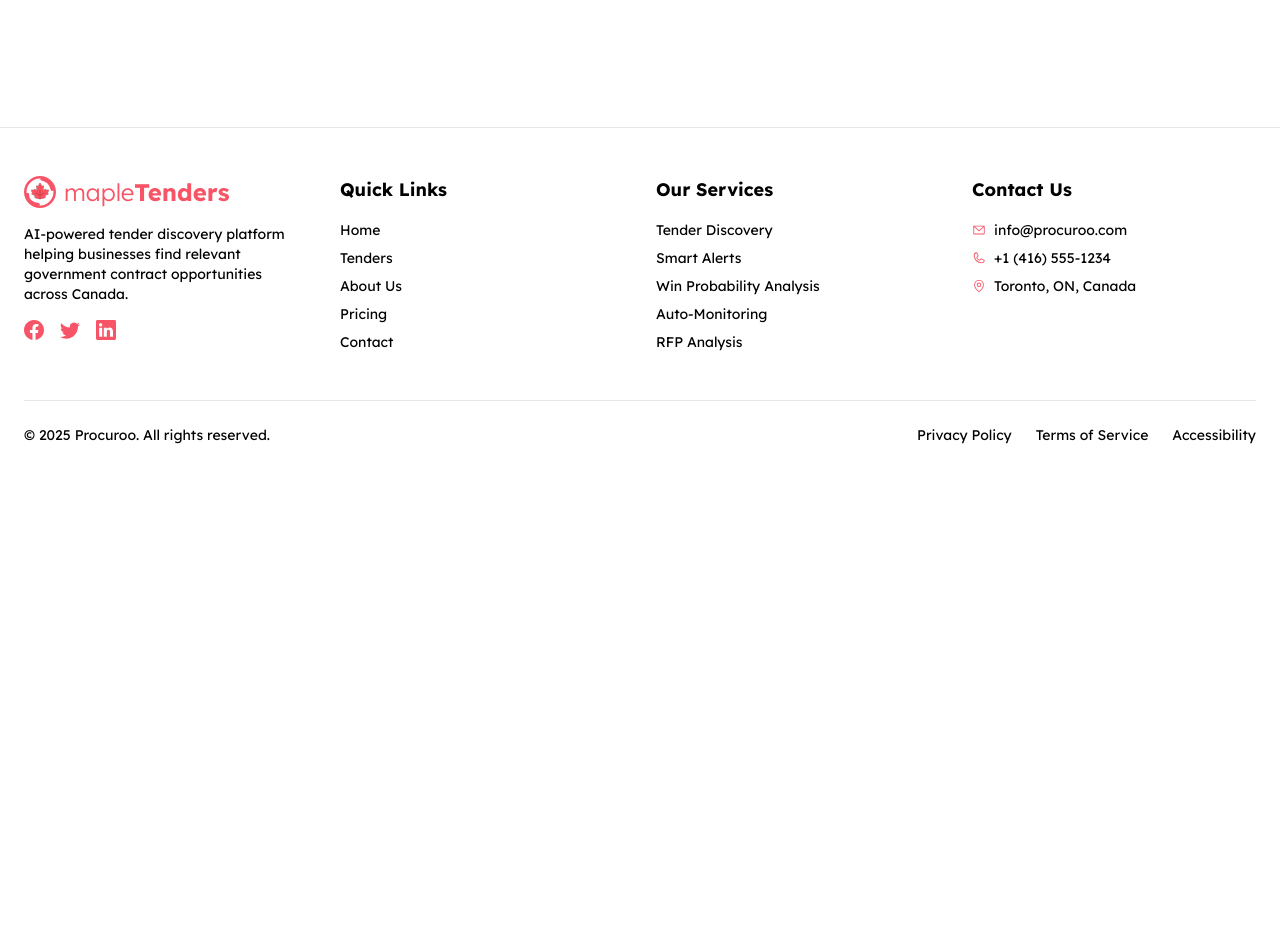
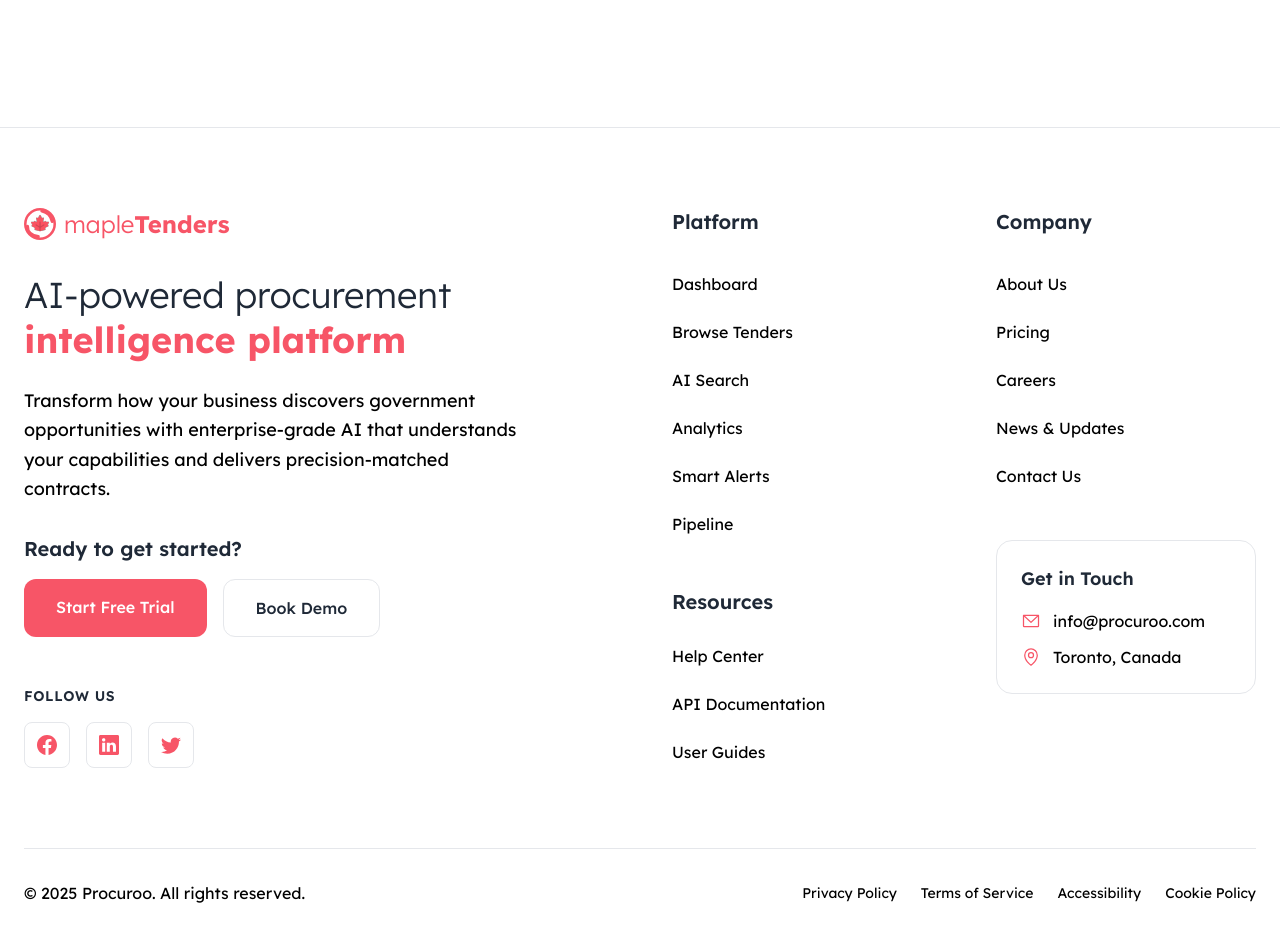
Before and after one commit to FuJacob/mapletenders, a React (Vite) app in the folder frontend/: page /sign-in in a window 1280 px wide. Shown: the part 760-1697 px from the top of the page. Before the commit the page ends 1229 px from the top, so only its background shows below. Built offline with nearby package versions, Linux system fonts and the light colour scheme; no server answers.

Commit message:
redesigned footer

```diff
--- a/frontend/src/components/layout/Footer.tsx
+++ b/frontend/src/components/layout/Footer.tsx
@@ -1,4 +1,4 @@
-import { EnvelopeSimple, Phone, MapPin } from "@phosphor-icons/react";
+import { EnvelopeSimple, MapPin } from "@phosphor-icons/react";
 import { Link } from "react-router-dom";
 import { LogoTitle } from "../ui/LogoTitle";
 
@@ -6,21 +6,52 @@ export default function Footer() {
   const currentYear = new Date().getFullYear();
 
   return (
-    <footer className="border-t border-border bg-surface">
-      <div className="max-w-7xl mx-auto px-6">
-        {/* Main Footer Content */}
-        <div className="py-12 grid grid-cols-1 md:grid-cols-4 gap-8">
-          {/* Column 1: About */}
+    <footer className="border-t border-border bg-surface min-h-[67vh]">
+      <div className="max-w-7xl mx-auto px-6 h-full">
+        {/* Main Footer Content - Large Layout */}
+        <div className="py-20 grid grid-cols-1 lg:grid-cols-4 gap-16 min-h-[55vh]">
+          {/* Column 1: Brand & Description - Expanded */}
+          <div className="lg:col-span-2 flex flex-col justify-between">
             <div>
-            <div className="mb-4">
-              <LogoTitle />
+              <div className="mb-8">
+                <LogoTitle size="text-2xl" />
               </div>
-            <p className="text-sm text-text-light mb-4">
-              AI-powered tender discovery platform helping businesses find
-              relevant government contract opportunities across Canada.
+              <h2 className="text-4xl font-light mb-6 text-text leading-tight">
+                AI-powered procurement
+                <br />
+                <span className="text-primary font-bold">intelligence platform</span>
+              </h2>
+              <p className="text-lg text-text-light mb-8 max-w-lg leading-relaxed">
+                Transform how your business discovers government opportunities with
+                enterprise-grade AI that understands your capabilities and delivers
+                precision-matched contracts.
               </p>
+
+              {/* CTA Section */}
+              <div className="mb-12">
+                <h3 className="text-xl font-semibold mb-4 text-text">Ready to get started?</h3>
+                <div className="flex flex-col sm:flex-row gap-4">
+                  <Link
+                    to="/sign-up"
+                    className="px-8 py-4 bg-primary text-white rounded-xl font-medium hover:bg-primary-dark transition-colors text-center"
+                  >
+                    Start Free Trial
+                  </Link>
+                  <Link
+                    to="/contact"
+                    className="px-8 py-4 border border-border text-text rounded-xl font-medium hover:bg-background transition-colors text-center"
+                  >
+                    Book Demo
+                  </Link>
+                </div>
+              </div>
+            </div>
+
+            {/* Social Media - Bottom of left section */}
+            <div>
+              <h4 className="text-sm font-semibold mb-4 text-text uppercase tracking-wider">Follow Us</h4>
               <div className="flex gap-4">
-              <a href="#" className="text-primary hover:text-primary-dark">
+                <a href="#" className="p-3 bg-background border border-border rounded-lg text-primary hover:text-primary-dark hover:bg-primary/5 transition-all">
                   <svg
                     xmlns="http://www.w3.org/2000/svg"
                     width="20"
@@ -31,7 +62,18 @@ export default function Footer() {
                     <path d="M16 8.049c0-4.446-3.582-8.05-8-8.05C3.58 0-.002 3.603-.002 8.05c0 4.017 2.926 7.347 6.75 7.951v-5.625h-2.03V8.05H6.75V6.275c0-2.017 1.195-3.131 3.022-3.131.876 0 1.791.157 1.791.157v1.98h-1.009c-.993 0-1.303.621-1.303 1.258v1.51h2.218l-.354 2.326H9.25V16c3.824-.604 6.75-3.934 6.75-7.951z" />
                   </svg>
                 </a>
-              <a href="#" className="text-primary hover:text-primary-dark">
+                <a href="#" className="p-3 bg-background border border-border rounded-lg text-primary hover:text-primary-dark hover:bg-primary/5 transition-all">
+                  <svg
+                    xmlns="http://www.w3.org/2000/svg"
+                    width="20"
+                    height="20"
+                    fill="currentColor"
+                    viewBox="0 0 16 16"
+                  >
+                    <path d="M0 1.146C0 .513.526 0 1.175 0h13.65C15.474 0 16 .513 16 1.146v13.708c0 .633-.526 1.146-1.175 1.146H1.175C.526 16 0 15.487 0 14.854V1.146zm4.943 12.248V6.169H2.542v7.225h2.401zm-1.2-8.212c.837 0 1.358-.554 1.358-1.248-.015-.709-.52-1.248-1.342-1.248-.822 0-1.359.54-1.359 1.248 0 .694.521 1.248 1.327 1.248h.016zm4.908 8.212V9.359c0-.216.016-.432.08-.586.173-.431.568-.878 1.232-.878.869 0 1.216.662 1.216 1.634v3.865h2.401V9.25c0-2.22-1.184-3.252-2.764-3.252-1.274 0-1.845.7-2.165 1.193v.025h-.016a5.54 5.54 0 0 1 .016-.025V6.169h-2.4c.03.678 0 7.225 0 7.225h2.4z" />
+                  </svg>
+                </a>
+                <a href="#" className="p-3 bg-background border border-border rounded-lg text-primary hover:text-primary-dark hover:bg-primary/5 transition-all">
                   <svg
                     xmlns="http://www.w3.org/2000/svg"
                     width="20"
@@ -42,149 +84,132 @@ export default function Footer() {
                     <path d="M5.026 15c6.038 0 9.341-5.003 9.341-9.334 0-.14 0-.282-.006-.422A6.685 6.685 0 0 0 16 3.542a6.658 6.658 0 0 1-1.889.518 3.301 3.301 0 0 0 1.447-1.817 6.533 6.533 0 0 1-2.087.793A3.286 3.286 0 0 0 7.875 6.03a9.325 9.325 0 0 1-6.767-3.429 3.289 3.289 0 0 0 1.018 4.382A3.323 3.323 0 0 1 .64 6.575v.045a3.288 3.288 0 0 0 2.632 3.218 3.203 3.203 0 0 1-.865.115 3.23 3.23 0 0 1-.614-.057 3.283 3.283 0 0 0 3.067 2.277A6.588 6.588 0 0 1 .78 13.58a6.32 6.32 0 0 1-.78-.045A9.344 9.344 0 0 0 5.026 15z" />
                   </svg>
                 </a>
-              <a href="#" className="text-primary hover:text-primary-dark">
-                <svg
-                  xmlns="http://www.w3.org/2000/svg"
-                  width="20"
-                  height="20"
-                  fill="currentColor"
-                  viewBox="0 0 16 16"
-                >
-                  <path d="M0 1.146C0 .513.526 0 1.175 0h13.65C15.474 0 16 .513 16 1.146v13.708c0 .633-.526 1.146-1.175 1.146H1.175C.526 16 0 15.487 0 14.854V1.146zm4.943 12.248V6.169H2.542v7.225h2.401zm-1.2-8.212c.837 0 1.358-.554 1.358-1.248-.015-.709-.52-1.248-1.342-1.248-.822 0-1.359.54-1.359 1.248 0 .694.521 1.248 1.327 1.248h.016zm4.908 8.212V9.359c0-.216.016-.432.08-.586.173-.431.568-.878 1.232-.878.869 0 1.216.662 1.216 1.634v3.865h2.401V9.25c0-2.22-1.184-3.252-2.764-3.252-1.274 0-1.845.7-2.165 1.193v.025h-.016a5.54 5.54 0 0 1 .016-.025V6.169h-2.4c.03.678 0 7.225 0 7.225h2.4z" />
-                </svg>
-              </a>
+              </div>
             </div>
           </div>
 
-          {/* Column 2: Quick Links */}
+          {/* Column 2: Platform Navigation */}
           <div>
-            <h3 className="font-bold text-lg mb-4">Quick Links</h3>
-            <ul className="space-y-2 text-sm">
+            <h3 className="text-xl font-semibold mb-8 text-text">Platform</h3>
+            <ul className="space-y-4 text-base">
               <li>
-                <Link
-                  to="/home"
-                  className="hover:text-primary transition-colors"
-                >
-                  Home
+                <Link to="/home" className="text-text-light hover:text-primary transition-colors flex items-center gap-2 py-1">
+                  Dashboard
                 </Link>
               </li>
               <li>
-                <Link
-                  to="/table-view"
-                  className="hover:text-primary transition-colors"
-                >
-                  Tenders
+                <Link to="/table-view" className="text-text-light hover:text-primary transition-colors flex items-center gap-2 py-1">
+                  Browse Tenders
                 </Link>
               </li>
               <li>
-                <Link
-                  to="/about"
-                  className="hover:text-primary transition-colors"
-                >
-                  About Us
+                <Link to="/search" className="text-text-light hover:text-primary transition-colors flex items-center gap-2 py-1">
+                  AI Search
                 </Link>
               </li>
               <li>
-                <Link
-                  to="/pricing"
-                  className="hover:text-primary transition-colors"
-                >
-                  Pricing
+                <Link to="/analytics" className="text-text-light hover:text-primary transition-colors flex items-center gap-2 py-1">
+                  Analytics
                 </Link>
               </li>
               <li>
-                <Link
-                  to="/contact"
-                  className="hover:text-primary transition-colors"
-                >
-                  Contact
+                <Link to="/alerts" className="text-text-light hover:text-primary transition-colors flex items-center gap-2 py-1">
+                  Smart Alerts
+                </Link>
+              </li>
+              <li>
+                <Link to="/pipeline" className="text-text-light hover:text-primary transition-colors flex items-center gap-2 py-1">
+                  Pipeline
+                </Link>
+              </li>
+            </ul>
+
+            <h3 className="text-xl font-semibold mb-6 mt-12 text-text">Resources</h3>
+            <ul className="space-y-4 text-base">
+              <li>
+                <Link to="/help" className="text-text-light hover:text-primary transition-colors py-1 block">
+                  Help Center
+                </Link>
+              </li>
+              <li>
+                <Link to="/api-docs" className="text-text-light hover:text-primary transition-colors py-1 block">
+                  API Documentation
+                </Link>
+              </li>
+              <li>
+                <Link to="/guides" className="text-text-light hover:text-primary transition-colors py-1 block">
+                  User Guides
                 </Link>
               </li>
             </ul>
           </div>
 
-          {/* Column 3: Services */}
+          {/* Column 3: Company & Contact */}
           <div>
-            <h3 className="font-bold text-lg mb-4">Our Services</h3>
-            <ul className="space-y-2 text-sm">
+            <h3 className="text-xl font-semibold mb-8 text-text">Company</h3>
+            <ul className="space-y-4 text-base mb-12">
               <li>
-                <a href="#" className="hover:text-primary transition-colors">
-                  Tender Discovery
-                </a>
+                <Link to="/about" className="text-text-light hover:text-primary transition-colors py-1 block">
+                  About Us
+                </Link>
               </li>
               <li>
-                <a href="#" className="hover:text-primary transition-colors">
-                  Smart Alerts
-                </a>
+                <Link to="/pricing" className="text-text-light hover:text-primary transition-colors py-1 block">
+                  Pricing
+                </Link>
               </li>
               <li>
-                <a href="#" className="hover:text-primary transition-colors">
-                  Win Probability Analysis
-                </a>
+                <Link to="/careers" className="text-text-light hover:text-primary transition-colors py-1 block">
+                  Careers
+                </Link>
               </li>
               <li>
-                <a href="#" className="hover:text-primary transition-colors">
-                  Auto-Monitoring
-                </a>
+                <Link to="/news" className="text-text-light hover:text-primary transition-colors py-1 block">
+                  News & Updates
+                </Link>
               </li>
               <li>
-                <a href="#" className="hover:text-primary transition-colors">
-                  RFP Analysis
-                </a>
+                <Link to="/contact" className="text-text-light hover:text-primary transition-colors py-1 block">
+                  Contact Us
+                </Link>
               </li>
             </ul>
-          </div>
 
-          {/* Column 4: Contact */}
-          <div>
-            <h3 className="font-bold text-lg mb-4">Contact Us</h3>
-            <ul className="space-y-2 text-sm">
-              <li className="flex items-center gap-2">
-                <EnvelopeSimple className="text-primary" />
-                <a
-                  href="mailto:info@procuroo.com"
-                  className="hover:text-primary transition-colors"
-                >
+            <div className="bg-background border border-border rounded-2xl p-6">
+              <h4 className="text-lg font-semibold mb-4 text-text">Get in Touch</h4>
+              <ul className="space-y-3">
+                <li className="flex items-center gap-3">
+                  <EnvelopeSimple className="w-5 h-5 text-primary flex-shrink-0" />
+                  <a href="mailto:info@procuroo.com" className="text-text-light hover:text-primary transition-colors">
                     info@procuroo.com
                   </a>
                 </li>
-              <li className="flex items-center gap-2">
-                <Phone className="text-primary" />
-                <a
-                  href="tel:+14165551234"
-                  className="hover:text-primary transition-colors"
-                >
-                  +1 (416) 555-1234
-                </a>
-              </li>
-              <li className="flex items-center gap-2">
-                <MapPin className="text-primary" />
-                <span>Toronto, ON, Canada</span>
+                <li className="flex items-center gap-3">
+                  <MapPin className="w-5 h-5 text-primary flex-shrink-0" />
+                  <span className="text-text-light">Toronto, Canada</span>
                 </li>
               </ul>
             </div>
           </div>
+        </div>
 
-        {/* Bottom Footer */}
-        <div className="py-6 border-t border-border flex flex-col md:flex-row justify-between items-center text-sm">
-          <div className="mb-4 md:mb-0">
+        {/* Bottom Bar - Enhanced */}
+        <div className="py-8 border-t border-border flex flex-col md:flex-row justify-between items-center">
+          <div className="mb-4 md:mb-0 text-text-light">
             © {currentYear} Procuroo. All rights reserved.
           </div>
-          <div className="flex gap-6">
-            <Link
-              to="/privacy"
-              className="hover:text-primary transition-colors"
-            >
+          <div className="flex flex-wrap gap-6 text-sm">
+            <Link to="/privacy" className="text-text-light hover:text-primary transition-colors">
               Privacy Policy
             </Link>
-            <Link to="/terms" className="hover:text-primary transition-colors">
+            <Link to="/terms" className="text-text-light hover:text-primary transition-colors">
               Terms of Service
             </Link>
-            <Link
-              to="/accessibility"
-              className="hover:text-primary transition-colors"
-            >
+            <Link to="/accessibility" className="text-text-light hover:text-primary transition-colors">
               Accessibility
+            </Link>
+            <Link to="/cookies" className="text-text-light hover:text-primary transition-colors">
+              Cookie Policy
             </Link>
           </div>
         </div>
```
Also changed, not shown: frontend/src/pages/LandingPage.tsx (+82 -27 lines). Lines whose indentation alone changed are shown as unchanged.
